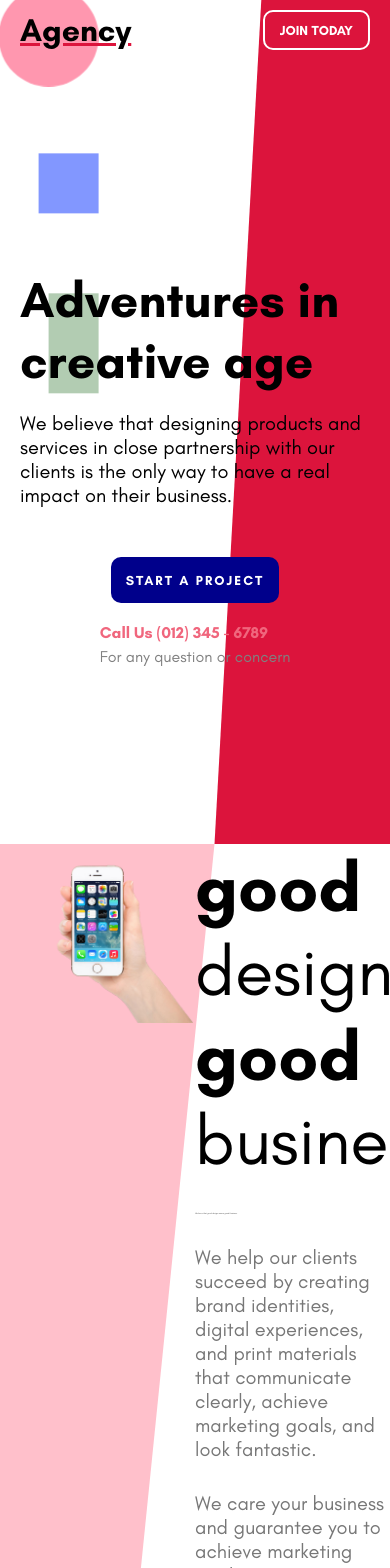
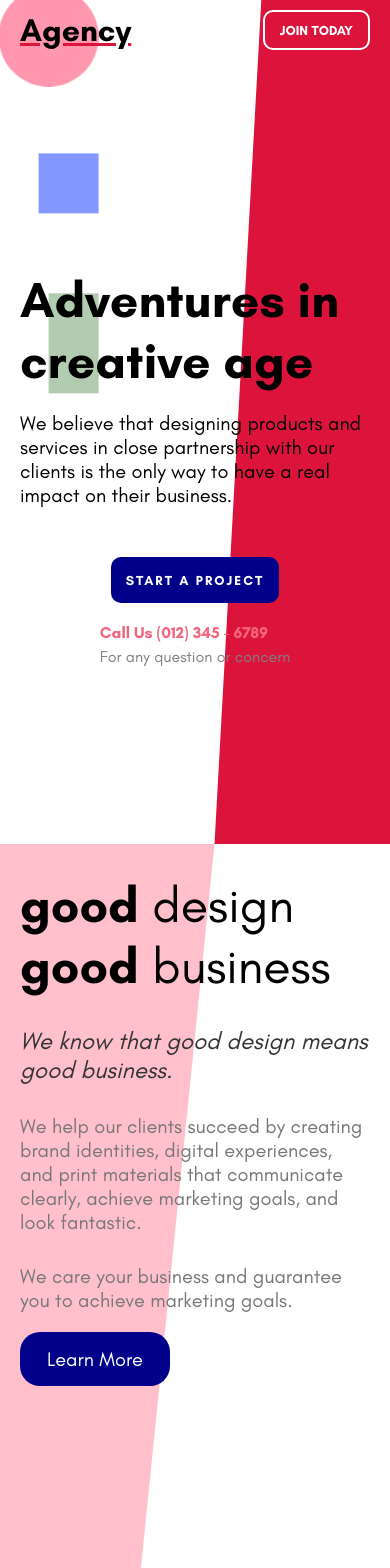
Before and after one commit to GabrielReisfeld/Digital-Agency-Web, a React (Create React App) app: page / in a window 390 px wide. Shown: the top 1568 px of the page. Built offline with nearby package versions, Linux system fonts and the light colour scheme.

Commit message:
adding media query to Feature

```diff
--- a/src/components/Feature.jsx
+++ b/src/components/Feature.jsx
@@ -5,9 +5,16 @@
 
 const Container = styled.div`
   display: flex;
+  @media only screen and (max-width: 480px) {
+    flex-direction: column;
+    padding: 30px 20px;
+  }
 `;
 const Left = styled.div`
   width: 50%;
+  @media only screen and (max-width: 480px) {
+    display: none;
+  }
 `;
 const Image = styled.img`
   width: 100%;
@@ -17,12 +24,18 @@
   display: flex;
   flex-direction: column;
   justify-content: center;
+  @media only screen and (max-width: 480px) {
+    width: 100%;
+  }
 `;
 const Title = styled.span`
   font-size: 70px;
+  @media only screen and (max-width: 480px) {
+    font-size: 50px;
+  }
 `;
 const SubTitle = styled.span`
-  font-size: 2px;
+  font-size: 24px;
   font-style: italic;
   color: #333;
   margin-top: 30px;
```
